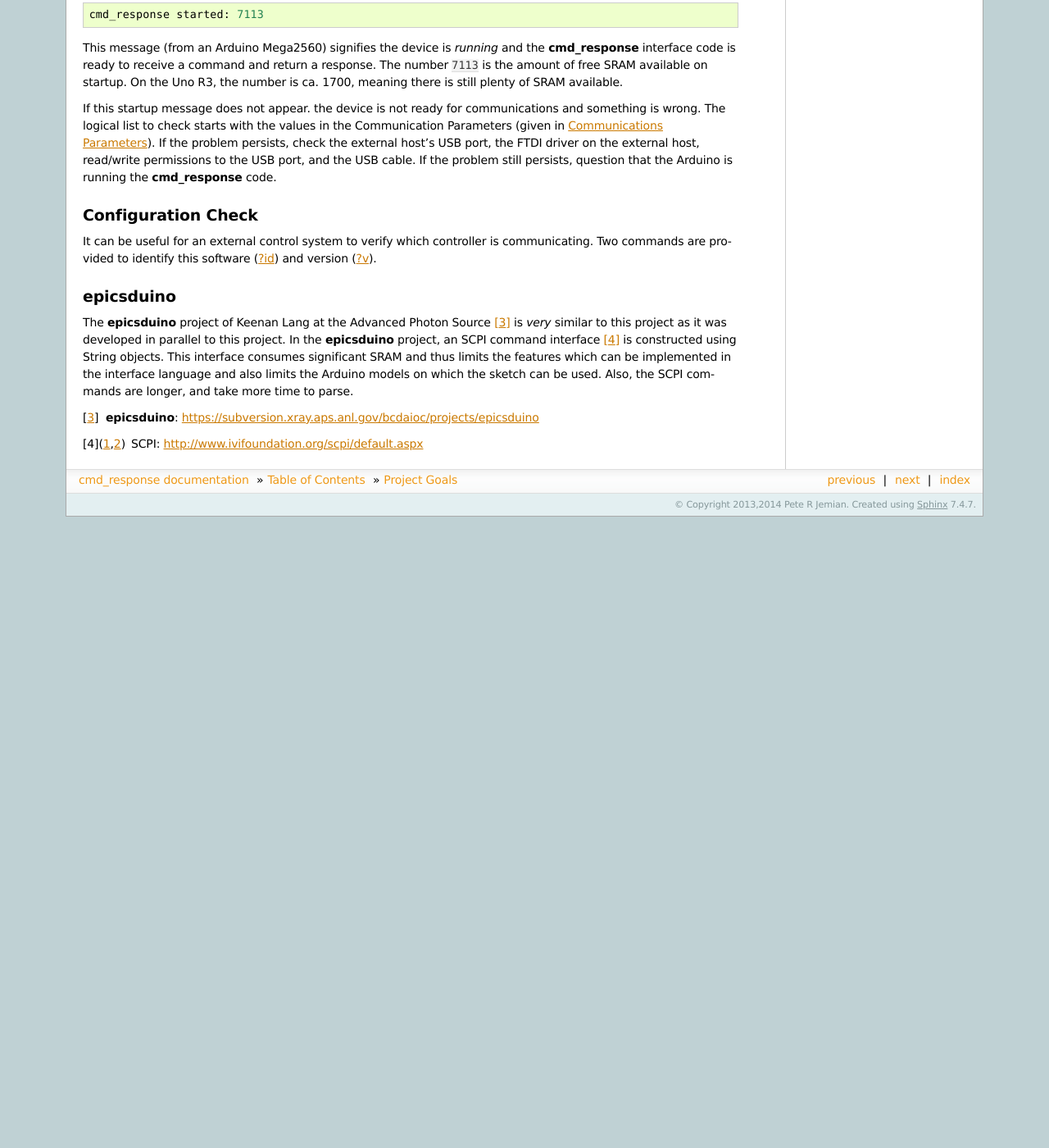
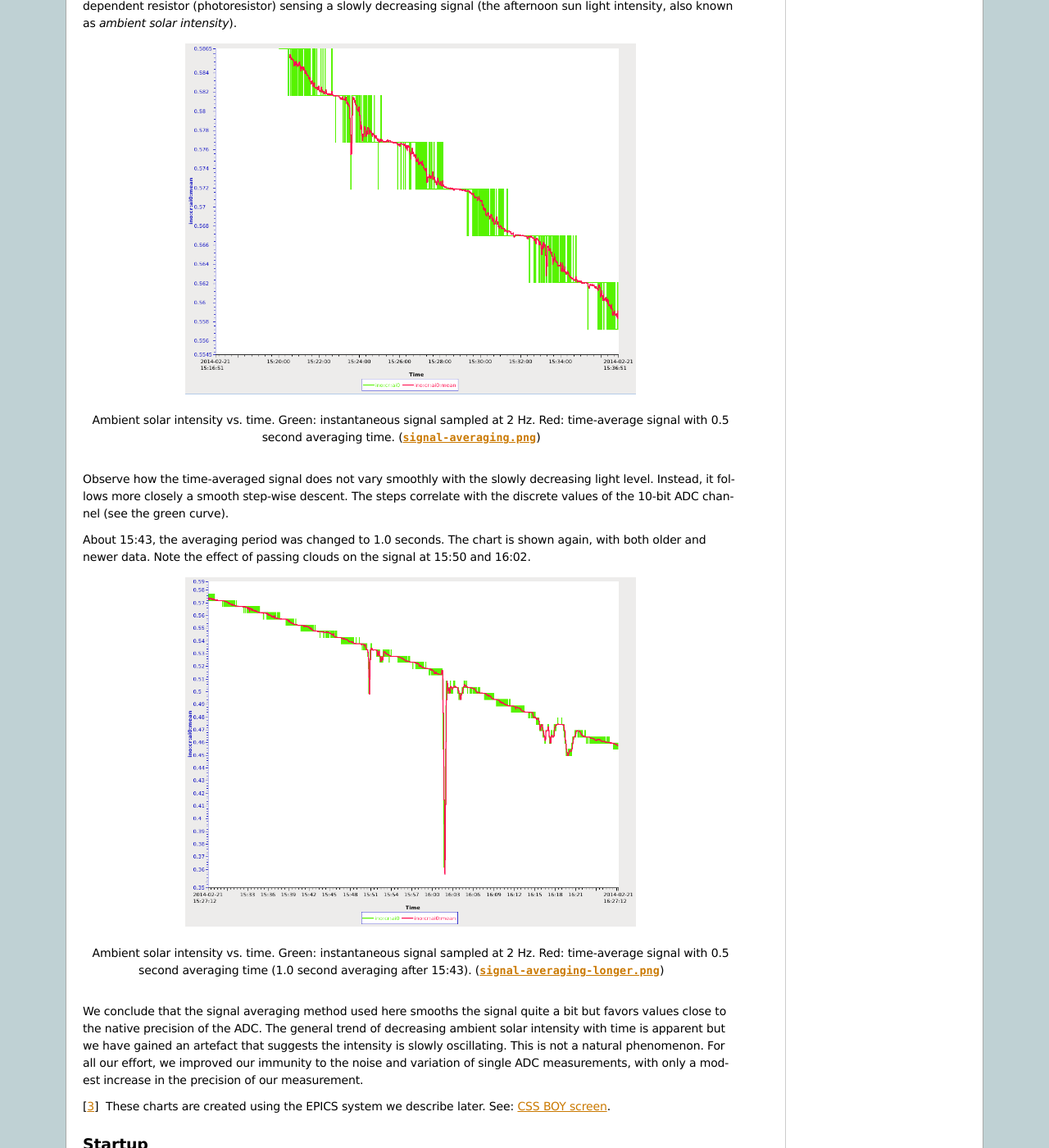
Before and after one commit to prjemian/cmd_response, a Sphinx documentation site: the page built from doc/source/theory.rst, in a window 1280 px wide and 1400 px high, scrolled down 1847 px. Shown: the whole window at 82% size. Built offline with Sphinx 7.4.7, drawn with Linux system fonts in a browser that asks for light colours; before the commit the page ends 2477 px from its top, so only the background shows below that; some of the changed text lies outside the part shown.

Commit message:
examples of signal averaging

```diff
--- a/doc/source/theory.rst
+++ b/doc/source/theory.rst
@@ -155,6 +155,60 @@ All **watched channels** are accumulated during each
 averaging period.  The averages (for just the watched channels)
 and update rate are recomputed *only* at the end of each period.
 
+How well does Signal Averaging work?
+++++++++++++++++++++++++++++++++++++++
+
+In the next figure [#]_ are plotted (vs. time) the instantaneous
+signal (green), sampled regularly at twice per second and the
+time-averaged signal (red) as described.  Here, the averaging period
+is 0.5 seconds.  The sensor is a light-dependent resistor
+(photoresistor) sensing a slowly decreasing signal (the
+afternoon sun light intensity, also known as *ambient
+solar intensity*).
+
+..	figure:: signal-averaging.png
+	:alt: fig.signal-averaging
+	:width: 70%
+	:align: center
+
+	Ambient solar intensity vs. time.
+	Green: instantaneous signal sampled at 2 Hz.
+	Red: time-average signal with 0.5 second averaging time.
+	(:download:`signal-averaging.png`)
+
+Observe how the time-averaged signal does not vary smoothly
+with the slowly decreasing light level.  Instead, it follows
+more closely a smooth step-wise descent.  The steps correlate
+with the discrete values of the 10-bit ADC channel (see the
+green curve).
+
+About 15:43, the averaging period was changed to 1.0 seconds.
+The chart is shown again, with both older and newer data.
+Note the effect of passing clouds on the signal at 15:50 and 16:02.
+
+..	figure:: signal-averaging-longer.png
+	:alt: fig.signal-averaging-longer
+	:width: 70%
+	:align: center
+
+	Ambient solar intensity vs. time.
+	Green: instantaneous signal sampled at 2 Hz.
+	Red: time-average signal with 0.5 second averaging time
+	(1.0 second averaging after 15:43).
+	(:download:`signal-averaging-longer.png`)
+
+We conclude that the signal averaging method used here smooths
+the signal quite a bit but favors values close to the native
+precision of the ADC.
+The general trend of decreasing ambient solar intensity with time
+is apparent but we have gained an artefact that suggests the
+intensity is slowly oscillating.  This is not a natural phenomenon.
+For all our effort, we improved
+our immunity to the noise and variation of single ADC measurements,
+with only a modest increase in the precision of our measurement.
+
+.. [#] These charts are created using the EPICS system
+   we describe later.  See: :ref:`cssboy`.
 
 Startup
 -----------------
```
Also changed, not shown: doc/source/signal-averaging-longer.png (added), doc/source/signal-averaging.png (added).
